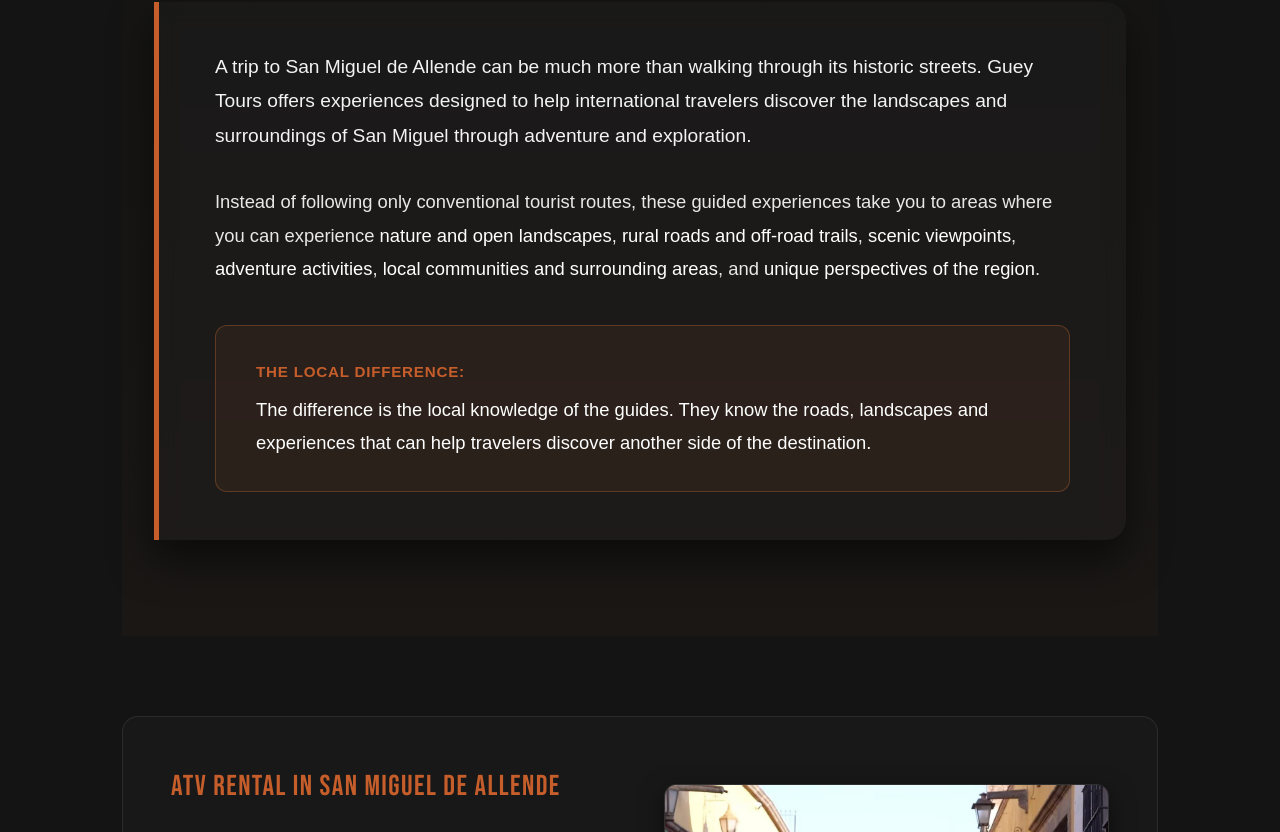
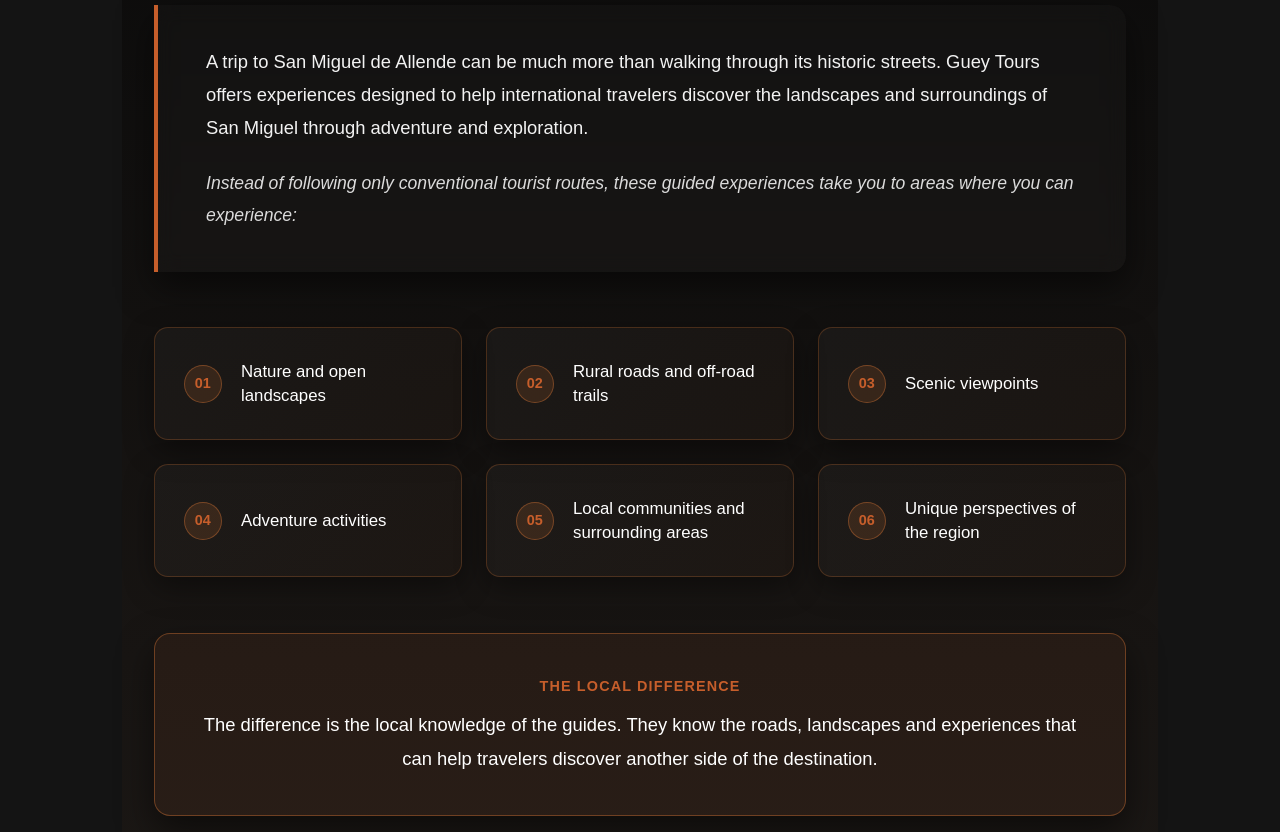
Before and after one commit to DraftStudiomx/Guey-tours-SEO, a Next.js app: page /san-miguel-de-allende-tours in a window 1280 px wide. Shown: the part 1568-2400 px from the top of the page. Built offline with nearby package versions, Linux system fonts and the light colour scheme; a web font is replaced by a local one.

Commit message:
Update SanMiguelContent.tsx

```diff
--- a/app/san-miguel-de-allende-tours/SanMiguelContent.tsx
+++ b/app/san-miguel-de-allende-tours/SanMiguelContent.tsx
@@ -174,82 +174,178 @@ const [openIndex, setOpenIndex] = useState<number | null>(null)
          {/* Inicio de section dos */}
 <section style={{
   padding: '6rem 2rem',
-  background: 'linear-gradient(180deg, var(--dark, #0b0b0b) 0%, rgba(217, 119, 54, 0.03) 100%)',
+  background: 'linear-gradient(180deg, #0b0b0b 0%, rgba(217, 119, 54, 0.04) 100%)',
   color: '#fff',
   fontFamily: 'sans-serif',
   position: 'relative'
 }}>
   <div style={{
-    maxWidth: '1000px',
+    maxWidth: '1100px',
     margin: '0 auto'
   }}>
-    {/* Título H2 en blanco puro */}
-    <div style={{ textAlign: 'center', marginBottom: '4rem' }}>
+
+    {/* Título H2 en color naranja cobrizo exacto */}
+    <div style={{ textAlign: 'center', marginBottom: '3rem' }}>
       <h2 style={{
         fontFamily: 'var(--font-heading)',
         fontSize: 'clamp(2.2rem, 4vw, 3rem)',
-        color: '#fff',
+        color: 'var(--orange, #d97736)',
         textTransform: 'uppercase',
         letterSpacing: '0.05em',
-        margin: 0,
+        margin: '0 0 1rem 0',
         lineHeight: 1.2
       }}>
-        Explore San Miguel de Allende With Guey Tours
+        {lang === 'es'
+          ? 'Explora San Miguel de Allende con Guey Tours'
+          : 'Explore San Miguel de Allende With Guey Tours'}
       </h2>
+      <div style={{
+        width: '80px',
+        height: '3px',
+        background: 'var(--orange, #d97736)',
+        margin: '0 auto',
+        boxShadow: '0 0 12px var(--orange, #d97736)'
+      }} />
     </div>
 
-    {/* Contenedor principal con profundidad y borde izquierdo naranja */}
+    {/* Párrafo introductorio con bloque destacado */}
     <div style={{
-      position: 'relative',
       background: 'rgba(255, 255, 255, 0.02)',
-      borderRadius: '0 20px 20px 0',
-      borderLeft: '5px solid var(--orange, #d97736)',
-      padding: '3rem 3.5rem',
-      boxShadow: '0 20px 40px rgba(0,0,0,0.5)',
+      borderLeft: '4px solid var(--orange, #d97736)',
+      borderRadius: '0 16px 16px 0',
+      padding: '2.5rem 3rem',
+      marginBottom: '3.5rem',
+      boxShadow: '0 15px 35px rgba(0,0,0,0.5)',
       backdropFilter: 'blur(10px)'
     }}>
-      {/* Primer párrafo introductorio */}
-      <p style={{
-        fontSize: '1.2rem',
-        lineHeight: 1.8,
-        color: 'rgba(255, 255, 255, 0.95)',
-        margin: '0 0 2rem 0',
-        fontWeight: 300
-      }}>
-        A trip to San Miguel de Allende can be much more than walking through its historic streets. Guey Tours offers experiences designed to help international travelers discover the landscapes and surroundings of San Miguel through adventure and exploration.
-      </p>
-
-      {/* Segundo bloque con los puntos integrados fluidamente pero con realce visual */}
       <p style={{
         fontSize: '1.15rem',
         lineHeight: 1.8,
-        color: 'rgba(255, 255, 255, 0.9)',
-        margin: '0 0 2.5rem 0',
+        color: 'rgba(255, 255, 255, 0.95)',
+        margin: '0 0 1.5rem 0',
         fontWeight: 300
       }}>
-        Instead of following only conventional tourist routes, these guided experiences take you to areas where you can experience <span style={{ color: '#fff', fontWeight: 500 }}>nature and open landscapes</span>, <span style={{ color: '#fff', fontWeight: 500 }}>rural roads and off-road trails</span>, <span style={{ color: '#fff', fontWeight: 500 }}>scenic viewpoints</span>, <span style={{ color: '#fff', fontWeight: 500 }}>adventure activities</span>, <span style={{ color: '#fff', fontWeight: 500 }}>local communities and surrounding areas</span>, and <span style={{ color: '#fff', fontWeight: 500 }}>unique perspectives of the region</span>.
+        {lang === 'es'
+          ? 'Un viaje a San Miguel de Allende puede ser mucho más que caminar por sus calles históricas. Guey Tours ofrece experiencias diseñadas para ayudar a viajeros internacionales a descubrir los paisajes y alrededores de San Miguel a través de la aventura y la exploración.'
+          : 'A trip to San Miguel de Allende can be much more than walking through its historic streets. Guey Tours offers experiences designed to help international travelers discover the landscapes and surroundings of San Miguel through adventure and exploration.'}
       </p>
-
-      {/* Bloque final destacado con fondo sutil */}
-      <div style={{
-        background: 'rgba(217, 119, 54, 0.08)',
-        border: '1px solid rgba(217, 119, 54, 0.3)',
-        borderRadius: '12px',
-        padding: '2rem 2.5rem',
-        marginTop: '2rem'
+      <p style={{
+        fontSize: '1.1rem',
+        lineHeight: 1.8,
+        color: 'rgba(255, 255, 255, 0.85)',
+        margin: 0,
+        fontWeight: 300,
+        fontStyle: 'italic'
       }}>
-        <p style={{
-          fontSize: '1.15rem',
-          lineHeight: 1.8,
-          color: '#fff',
-          margin: 0,
-          fontWeight: 400
+        {lang === 'es'
+          ? 'En lugar de seguir solo las rutas turísticas convencionales, estas experiencias guiadas te llevan a zonas donde puedes experimentar:'
+          : 'Instead of following only conventional tourist routes, these guided experiences take you to areas where you can experience:'}
+      </p>
+    </div>
+
+    {/* Cuadrícula de tarjetas con las 6 experiencias */}
+    <div style={{
+      display: 'grid',
+      gridTemplateColumns: 'repeat(auto-fit, minmax(300px, 1fr))',
+      gap: '1.5rem',
+      marginBottom: '3.5rem'
+    }}>
+      {[
+        {
+          es: 'Naturaleza y paisajes abiertos',
+          en: 'Nature and open landscapes'
+        },
+        {
+          es: 'Caminos rurales y rutas off-road',
+          en: 'Rural roads and off-road trails'
+        },
+        {
+          es: 'Miradores panorámicos',
+          en: 'Scenic viewpoints'
+        },
+        {
+          es: 'Actividades de aventura',
+          en: 'Adventure activities'
+        },
+        {
+          es: 'Comunidades locales y áreas circundantes',
+          en: 'Local communities and surrounding areas'
+        },
+        {
+          es: 'Perspectivas únicas de la región',
+          en: 'Unique perspectives of the region'
+        }
+      ].map((item, index) => (
+        <div key={index} style={{
+          background: 'linear-gradient(135deg, rgba(255, 255, 255, 0.03) 0%, rgba(217, 119, 54, 0.03) 100%)',
+          border: '1px solid rgba(217, 119, 54, 0.25)',
+          borderRadius: '14px',
+          padding: '2rem 1.8rem',
+          boxShadow: '0 10px 30px rgba(0,0,0,0.4)',
+          display: 'flex',
+          alignItems: 'center',
+          gap: '1.2rem',
+          transition: 'transform 0.3s ease, border-color 0.3s ease'
         }}>
-          <strong style={{ color: 'var(--orange, #d97736)', textTransform: 'uppercase', display: 'block', marginBottom: '0.5rem', letterSpacing: '0.05em', fontSize: '0.95rem' }}>The Local Difference:</strong>
-          The difference is the local knowledge of the guides. They know the roads, landscapes and experiences that can help travelers discover another side of the destination.
-        </p>
-      </div>
+          <div style={{
+            minWidth: '38px',
+            height: '38px',
+            borderRadius: '50%',
+            background: 'rgba(217, 119, 54, 0.15)',
+            color: 'var(--orange, #d97736)',
+            display: 'flex',
+            alignItems: 'center',
+            justifyContent: 'center',
+            fontWeight: 'bold',
+            fontSize: '0.9rem',
+            border: '1px solid rgba(217, 119, 54, 0.4)'
+          }}>
+            0{index + 1}
+          </div>
+          <span style={{
+            fontSize: '1.05rem',
+            color: '#fff',
+            fontWeight: 500,
+            lineHeight: 1.4
+          }}>
+            {lang === 'es' ? item.es : item.en}
+          </span>
+        </div>
+      ))}
     </div>
+
+    {/* Tarjeta de cierre sobre los guías locales */}
+    <div style={{
+      background: 'rgba(217, 119, 54, 0.07)',
+      border: '1px solid rgba(217, 119, 54, 0.4)',
+      borderRadius: '16px',
+      padding: '2.5rem 3rem',
+      boxShadow: '0 15px 35px rgba(0,0,0,0.5)',
+      textAlign: 'center'
+    }}>
+      <p style={{
+        fontSize: '1.15rem',
+        lineHeight: 1.8,
+        color: '#fff',
+        margin: 0,
+        fontWeight: 400
+      }}>
+        <strong style={{
+          color: 'var(--orange, #d97736)',
+          textTransform: 'uppercase',
+          display: 'block',
+          marginBottom: '0.5rem',
+          letterSpacing: '0.08em',
+          fontSize: '0.9rem'
+        }}>
+          {lang === 'es' ? 'La Diferencia Local' : 'The Local Difference'}
+        </strong>
+        {lang === 'es'
+          ? 'La diferencia es el conocimiento local de los guías. Ellos conocen los caminos, paisajes y experiencias que pueden ayudar a los viajeros a descubrir otro lado del destino.'
+          : 'The difference is the local knowledge of the guides. They know the roads, landscapes and experiences that can help travelers discover another side of the destination.'}
+      </p>
+    </div>
+
   </div>
 </section>
 {/* Fin de section dos */}
```
